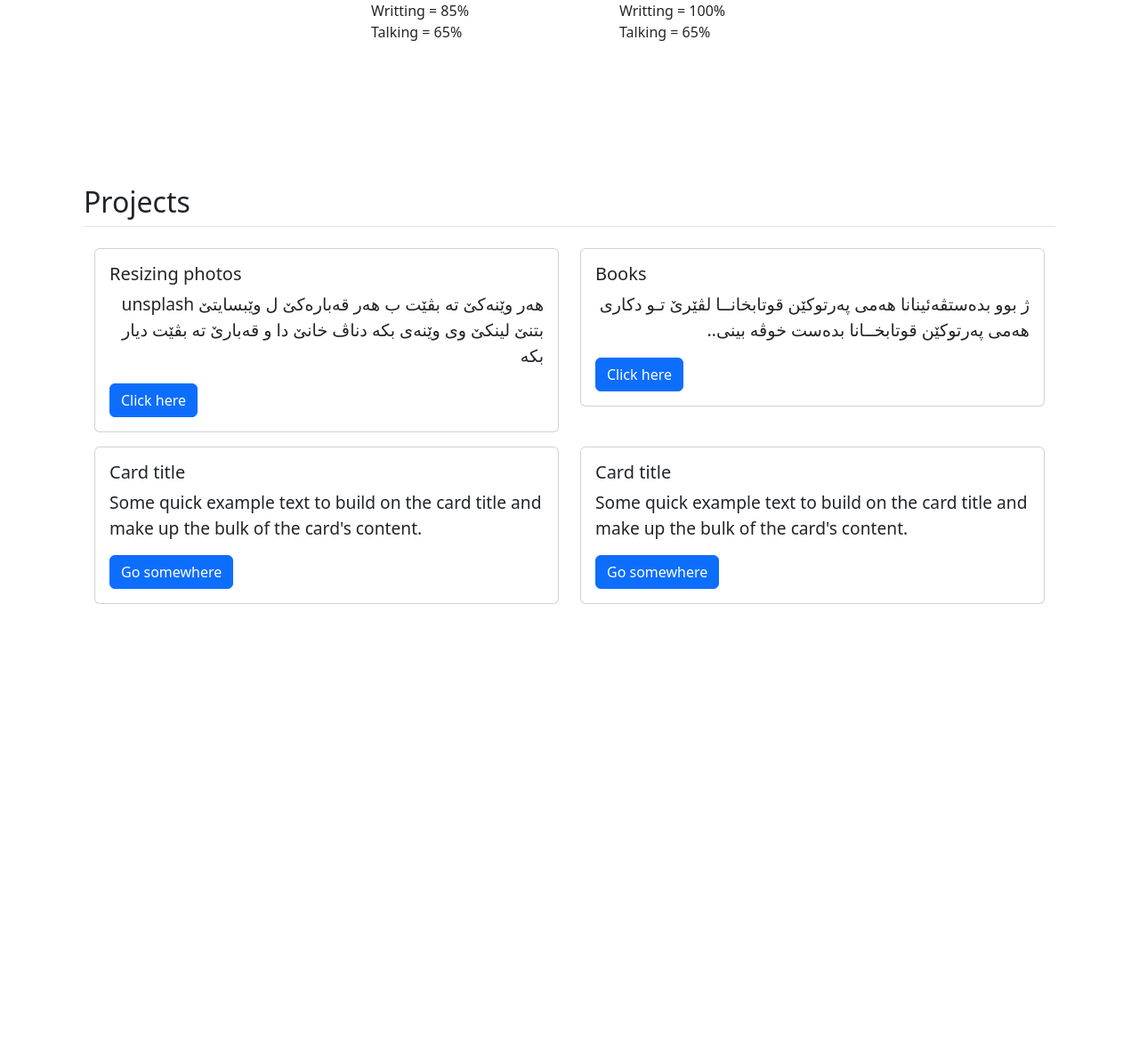
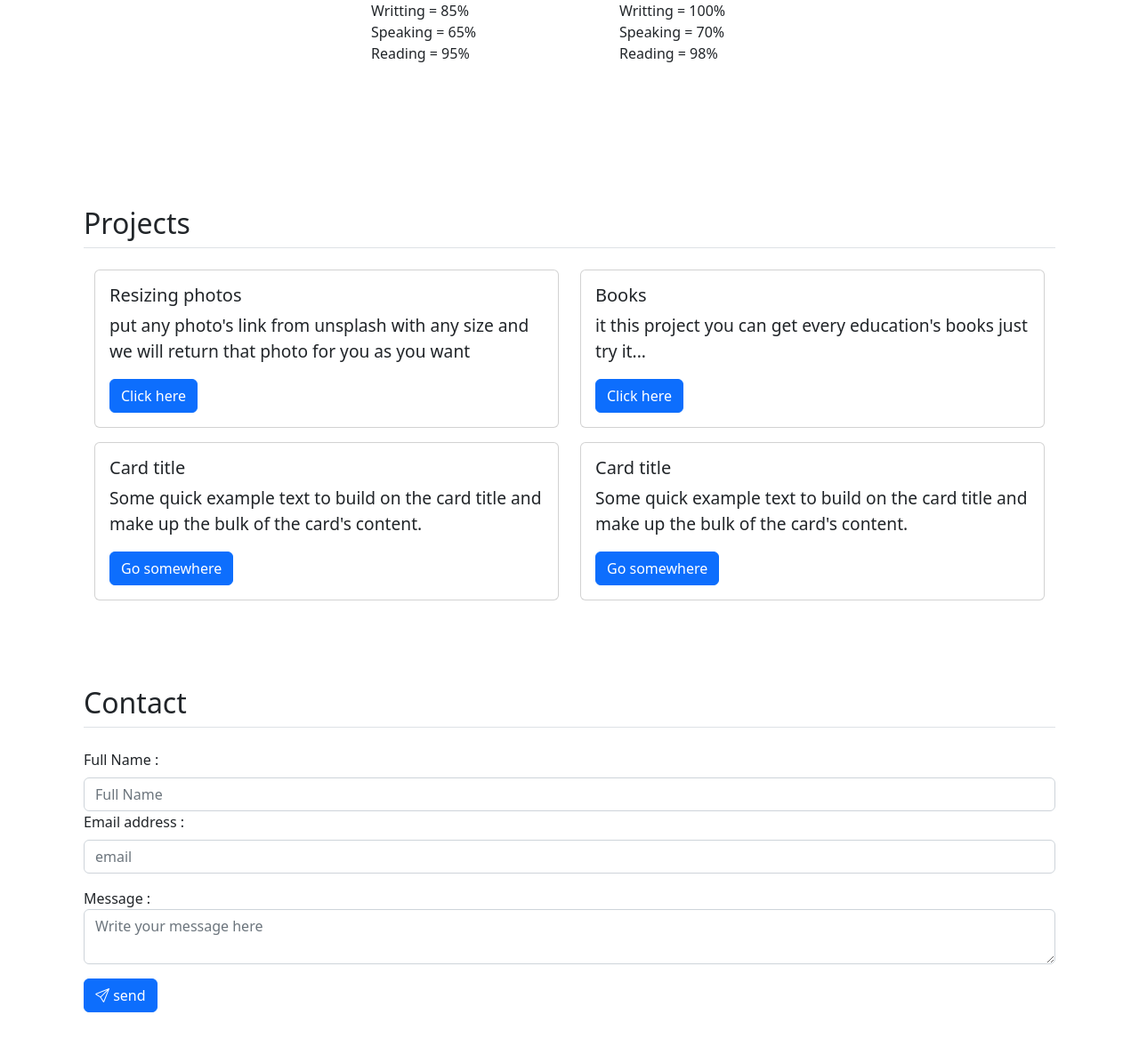
Before and after one commit to jihadrekani/22-6-repo, a plain HTML site: page index.html in a window 1280 px wide. Shown: the part 1145-2331 px from the top of the page at 89% size. Before the commit the page ends 1872 px from the top, so only its background shows below. Drawn offline with nearby package versions, Linux system fonts and the light colour scheme.

Commit message:
add contact section

```diff
--- a/index.html
+++ b/index.html
@@ -14,7 +14,7 @@
 
 </head>
 
-<body id="body" >
+<body id="body">
     <!-- start nav -->
     <nav class="p-3 bg-dark text-white">
         <div class="container">
@@ -35,8 +35,8 @@
             </div>
         </div>
         <div class="text-end">
-            <button type="button" id="dark" class="btn btn-outline-light me-2 dark ">change mode</button>
-          </div>
+            <button type="button" id="dark" class="btn btn-outline-light me-2  ">change mode</button>
+        </div>
     </nav>
     <!-- end nav -->
 
@@ -52,9 +52,12 @@
                 </div>
                 <div class="col-lg-6">
                     <h1 class="display-5 fw-bold lh-1 mb-3">know about me ..</h1>
-                    <p class="lead">My name is Jihad, I am 27 years old and I live in Duhok, I have a diploma at electricity and power department, felt in love with programing... </p>
+                    <p class="lead">My name is Jihad, I am 27 years old and I live in Duhok, I have a diploma at
+                        electricity and power department, felt in love with programing... </p>
                     <div class="d-grid gap-2 d-md-flex justify-content-md-start">
-                       <a href="https://instagram.com/jihadissaa?igshid=YmMyMTA2M2Y=" target="_blank"> <button  type="button" class="btn btn-danger btn-lg px-4 me-md-2">Instagram <i class="bi bi-instagram"></i></button></a>
+                        <a href="https://instagram.com/jihadissaa?igshid=YmMyMTA2M2Y=" target="_blank"> <button
+                                type="button" class="btn btn-danger btn-lg px-4 me-md-2">Instagram <i
+                                    class="bi bi-instagram"></i></button></a>
                     </div>
                 </div>
             </div>
@@ -121,9 +124,11 @@
                         </svg>
                         <div>
                             <h4 class="fw-bold mb-0 ml-3"><i class="bi bi-star "></i>English</h4>
-                            <p>Understanding = 70% <br>
+                            <p>listening = 70% <br>
                                 Writting = 85% <br>
-                                Talking = 65%</p>
+                                Speaking = 65%<br>
+                                Reading = 95%
+                            </p>
                         </div>
                     </div>
                     <div class="col d-flex align-items-start">
@@ -132,7 +137,7 @@
                         </svg>
                         <div>
                             <h4 class="fw-bold mb-0 ml-3"><i class="bi bi-star"></i>Arabic</h4>
-                            <p>Understanding = 90% <br>Writting = 100% <br> Talking = 65%</p>
+                            <p>listening = 95% <br>Writting = 100% <br> Speaking = 70% <br> Reading = 98%</p>
                         </div>
                     </div>
                     <div class="col d-flex align-items-start">
@@ -163,8 +168,10 @@
                             <div class="card " style="width: 100%;">
                                 <div class="card-body ">
                                     <h5 class="card-title">Resizing photos</h5>
-                                    <p class="card-text card-size " style="direction:rtl"> هەر وێنەکێ تە بڤێت ب هەر قەبارەکێ ل وێبسایتێ  <bdi>unsplash</bdi> بتنێ لینکێ وی وێنەی بکە دناڤ خانێ دا و قەبارێ تە بڤێت دیار بکە</p>
-                                    <a href="project-one/index.html" target="_blank" class="btn btn-primary ">Click here</a>
+                                    <p class="card-text card-size ">put any photo's link from unsplash with any size and
+                                        we will return that photo for you as you want </p>
+                                    <a href="project-one/index.html" target="_blank" class="btn btn-primary ">Click
+                                        here</a>
                                 </div>
                             </div>
                         </div>
@@ -172,8 +179,8 @@
                             <div class="card" style="width: 100%;">
                                 <div class="card-body">
                                     <h5 class="card-title">Books</h5>
-                                    <p class="card-text card-size" style="direction:rtl">ژ بوو بدەستڤەئینانا هەمی پەرتوکێن قوتابخانــا
-                                        لڤێرێ تـو دکاری هەمی پەرتوکێن قوتابخــانا بدەست خوڤە بینی..</p>
+                                    <p class="card-text card-size">
+                                        it this project you can get every education's books just try it... </p>
                                     <a href="/books-project/index-books.html" class="btn btn-primary">Click here</a>
                                 </div>
                             </div>
@@ -184,7 +191,8 @@
                             <div class="card" style="width: 100%;">
                                 <div class="card-body">
                                     <h5 class="card-title">Card title</h5>
-                                    <p class="card-text card-size">Some quick example text to build on the card title and make up
+                                    <p class="card-text card-size">Some quick example text to build on the card title
+                                        and make up
                                         the bulk of the card's content.</p>
                                     <a href="#" class="btn btn-primary">Go somewhere</a>
                                 </div>
@@ -194,7 +202,8 @@
                             <div class="card" style="width: 100%;">
                                 <div class="card-body">
                                     <h5 class="card-title ">Card title</h5>
-                                    <p class="card-text card-size">Some quick example text to build on the card title and make up
+                                    <p class="card-text card-size">Some quick example text to build on the card title
+                                        and make up
                                         the bulk of the card's content.</p>
                                     <a href="#" class="btn btn-primary">Go somewhere</a>
                                 </div>
@@ -204,17 +213,45 @@
                 </div>
             </div>
         </section>
+        <!-- end project section -->
+
+        <!-- start contact section -->
+
+        <section id="contact-section">
+            <div class="container px-4 py-5 ">
+                <h2 class="pb-2 border-bottom projects mb-4 ">Contact</h2>
+                <form action="#">
+                    <div class="mb-3">
+
+                        <label for="full-name" class="form-label">Full Name :</label>
+                        <input type="email" class="form-control" id="full-name" aria-describedby="emailHelp" placeholder="Full Name">
 
 
+                        <label for="exampleInputEmail1" class="form-label">Email address :</label>
+                        <input type="email" class="form-control" id="exampleInputEmail1" aria-describedby="emailHelp" placeholder="email">
+                    </div>
+                    <div class="mb-3">
+                        <label for="floatingTextarea">Message :</label>
+                            <textarea class="form-control" placeholder="Write your message here"
+                                id="floatingTextarea"></textarea>
+                        </div>
+                    <button class="btn btn-primary"><i class="bi bi-send"></i> send </button>
 
-        <!-- end project section -->
+                    </div>
+                </form>
+
+            </div>
+        </section>
+
+        <!-- end contact section -->
 
 
 
 
 
 
-<script src="/main.js"></script>
+
+        <script src="/main.js"></script>
 </body>
 
 </html>
--- a/master.css
+++ b/master.css
@@ -28,3 +28,7 @@ body{
 .card-size{
     font-size: larger;
 }
+.dark h1{
+
+    color: gold;
+}
```
